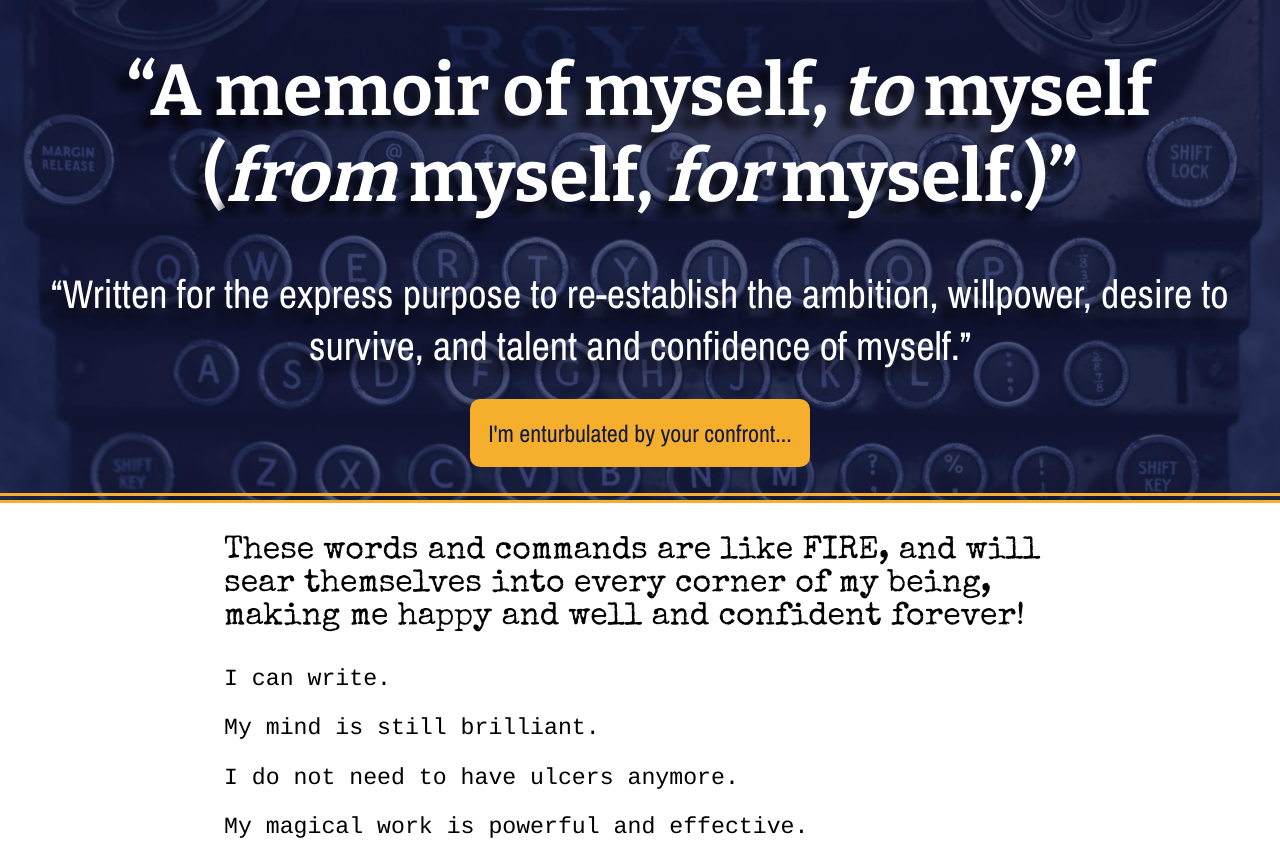
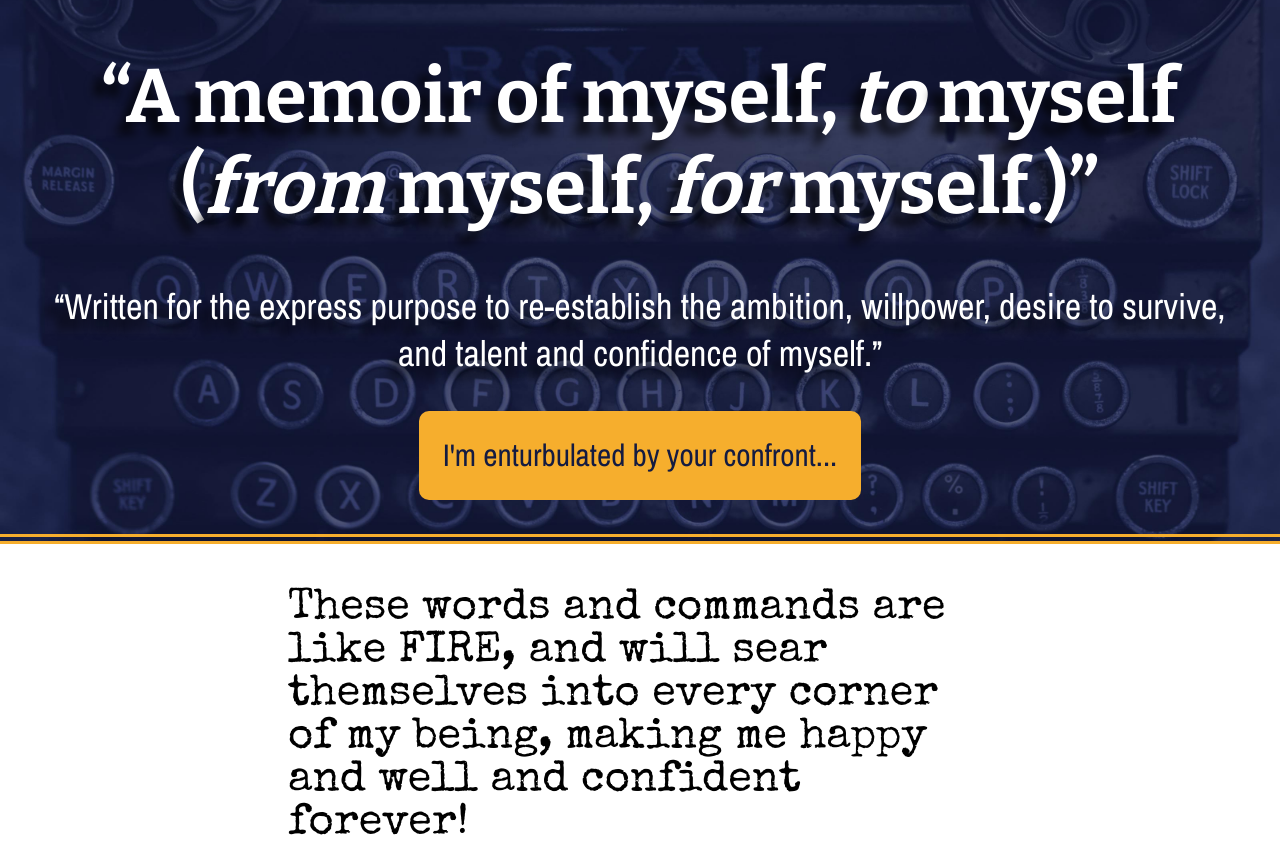
Before and after one commit to jimmymarks/TheCommodore, a plain HTML site: page index.html in a window 1280 px wide. Shown: the top 849 px of the page. Drawn offline with nearby package versions, Linux system fonts and the light colour scheme.

Commit message:
more style updates (gah)

```diff
--- a/styles.css
+++ b/styles.css
@@ -5,31 +5,32 @@ body {
   margin: 0;
 }
   h1, h2, h3 {font-weight: 400;}
-  h1 {font-size: 4rem; font-family: 'Bitter', sans-serif; font-weight: 700; color: white; text-shadow: -10px 12px 10px rgba(0,0,0,.75);}
-  h2 {font-size: 3.15rem; font-family: 'Archivo Narrow'; line-height: 1.3em; color: white; text-shadow: -10px 12px 10px rgba(0,0,0,.75);}
-  h3 {font-size: 2rem; font-family: 'Special Elite', cursive; }
+  h1 {font-size: 3em; font-family: 'Bitter', sans-serif; font-weight: 700; color: white; text-shadow: -10px 12px 10px rgba(0,0,0,.75);}
+  h2 {font-size: 2.55em; font-family: 'Archivo Narrow'; line-height: 1.3em; color: white; text-shadow: -10px 12px 10px rgba(0,0,0,.75);}
+  h3 {font-size: 2em; font-family: 'Special Elite', cursive; }
   .blotter {background-image: url(royal_typewriter_comm2.jpg); background-position: center center;background-repeat: no-repeat; background-attachment: fixed; background-size: cover; background-color: #141B41; top: 0; height: 40%; width: 92%; padding: 0 4%; float: left; border-bottom: 10px double #F6AE2D; text-align: center;}
-  .blotter p {font-family: 'Archivo Narrow'; color: #141B41; margin: 1.85em 0;}
+  .blotter p { font-size: 1.3em; font-family: 'Archivo Narrow'; color: #141B41; margin: 1.85em 0;}
   .blotter .btn {font-family: 'Archivo Narrow'; background-color: #F6AE2D; border-radius: 10px; text-decoration: none; color: #141B41; padding: .75em; }
   .explainer { visibility: visible; display: block; background-color: rgba(44,44,44,1); padding: 0 10% 3% 10%; float: left; font-family: Helvetica, sans-serif; color: rgba(222,222,222,1);}
-  .explainer h3 { font-size: 3rem; font-family: 'Archivo Narrow'; text-align: center; line-height: 1em;}
+  .explainer h3 { font-size: 3em; font-family: 'Archivo Narrow'; text-align: center; line-height: 1em;}
   .explainer a {color: #0090C1;}
-  .explainer small {font-size: .88rem;}
+  .explainer small {font-size: .88em;}
   .butcherpaper {background-color: white; z-index: 1; width: 100%; float: left;}
   .words {width: 95%; margin: 0 auto;}
-  .words p{font-size: 1.75rem;}
+  .words p{font-size: 1.75em;}
   .hide {visibility: hidden; display: none;}
 @media (min-width: 40em) {
-  h1 {font-size: 3.5rem;}
-  h2 {font-size: 2.5rem;}
-  h3 {font-size: 2rem; font-family: 'Special Elite', cursive; }
-  .words p{font-size: 1.75rem;}
+  h1 {font-size: 3.25em;}
+  h2 {font-size: 2.45em;}
+  h3 {font-size: 2em; font-family: 'Special Elite', cursive; }
+  .words p{font-size: 1.45em;}
   .blotter {top: 0; height: 50%;}
 }
 @media (min-width: 60em){
-  h1 {font-size: 4.5rem;}
-  h3 {font-size: 2rem; font-family: 'Special Elite', cursive; }
+  h1 {font-size: 3.15em;}
+  h2 {font-size: 1.5em;}
+  h3 {font-size: 1.8em; font-family: 'Special Elite', cursive; }
   .blotter { top: 0; height: 40%;}
-  .words {width: 65%;}
-  .words p{font-size: 1.45rem;}
+  .words {width: 55%;}
+  .words p{font-size: 1.1em;}
 }
```
